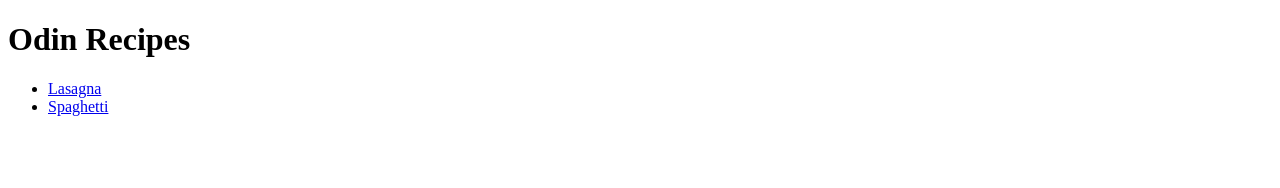
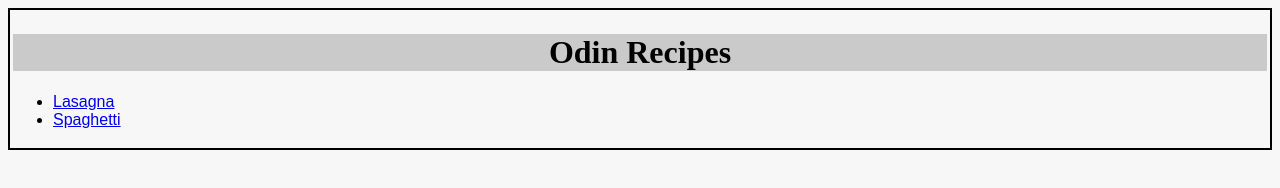
Before and after one commit to jitornero/odin-recipes, a plain HTML site: page index.html in a window 1280 px wide. Drawn offline with Linux system fonts and the light colour scheme.

Commit message:
se creo 'style.css' y se le agregó algo de estilo al proyecto cumpliendo con la consigna de la css-lesson

```diff
--- a/index.html
+++ b/index.html
@@ -5,12 +5,16 @@
     <meta http-equiv="X-UA-Compatible" content="IE=edge">
     <meta name="viewport" content="width=device-width, initial-scale=1.0">
     <title>Document</title>
+    <link rel="stylesheet" href="style.css">
 </head>
-<body>
+<body class="general">
     <h1>Odin Recipes</h1>
-    <ul>
-        <li><a href="recipes/lasagna.html">Lasagna</a></li>
-        <li><a href="recipes/spaghetti.html">Spaghetti</a></li>
-    </ul>
+
+    <div class="list_container">
+        <ul>
+            <li><a href="recipes/lasagna.html">Lasagna</a></li>
+            <li><a href="recipes/spaghetti.html">Spaghetti</a></li>
+        </ul>
+    </div>
 </body>
 </html>
--- /dev/null
+++ b/style.css
@@ -0,0 +1,24 @@
+body{
+    background-color: rgba(247, 247, 247, 0.9);
+    padding: 3px;
+    border-width: 2px;
+    border-color: black ;
+    border-style: solid;
+
+}
+
+h1{
+    background-color: rgb(202, 202, 202);
+    text-align: center;
+}
+
+.list-container{
+    border: 3px;
+    text-align: center;
+
+}
+
+ul{
+    font-family: Arial, Helvetica, sans-serif;
+    font-size: medium;
+}
```
Also changed, not shown: recipes/lasagna.html (+1 -0 lines), recipes/spaghetti.html (+1 -0 lines).
